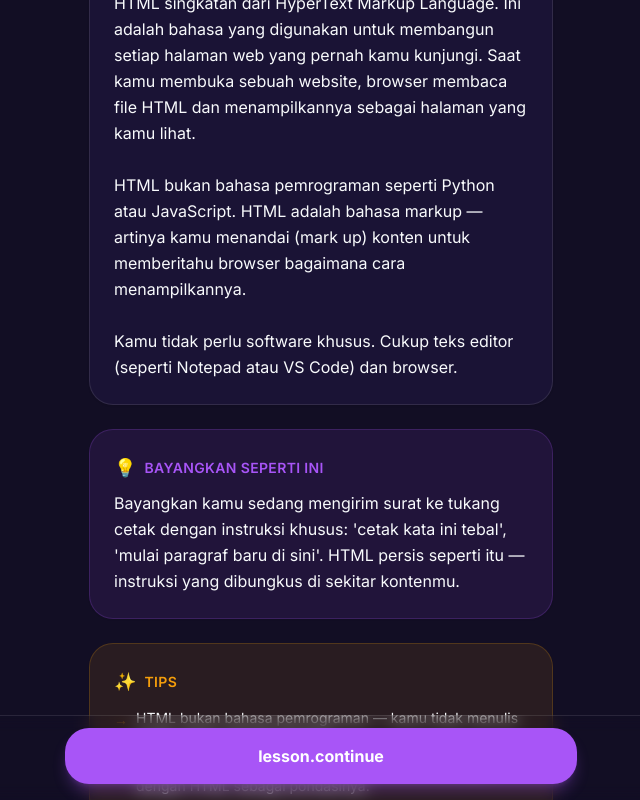
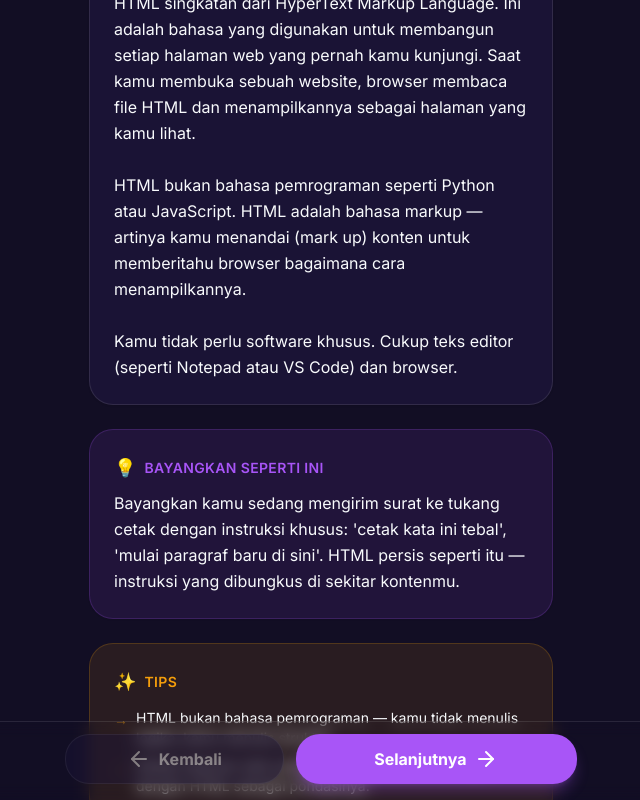
Before and after one commit to soKrizpy/bits2bytes-lesson-engine, a Next.js app: page /lesson/beginner-html-01 in a window 1280 px wide. Both pictures are taken after a click on the button "Mulai Belajar →". Shown: the part 184-984 px from the top of the page, without its empty margins (319-959 px from the left). Built offline with nearby package versions, Linux system fonts and the light colour scheme.

Commit message:
Add Indonesian lesson navigation buttons

```diff
--- a/package.json
+++ b/package.json
@@ -15,6 +15,7 @@
   "dependencies": {
     "ajv": "8.20.0",
     "animejs": "^4.5.0",
+    "lucide-react": "^1.45.0",
     "next": "^15.0.0",
     "next-intl": "3.26.3",
     "react": "^19.0.0",
--- a/src/components/LessonEngine.tsx
+++ b/src/components/LessonEngine.tsx
@@ -15,6 +15,7 @@
 //   - no studentId → LocalStorageAdapter (anonymous / standalone mode)
 
 import { useCallback, useEffect, useMemo, useRef, useState } from 'react';
+import { ArrowLeft, ArrowRight, Check } from 'lucide-react';
 import { useEngineState } from '@/hooks/useEngineState';
 import { LocalStorageAdapter } from '@/persistence/localStorageAdapter';
 import { SupabaseAdapter } from '@/persistence/supabaseAdapter';
@@ -159,12 +160,26 @@ export function LessonEngine({ topicId }: LessonEngineProps) {
 
   // ── Mimo-style advance handler ─────────────────────────────────────────────
   const handleAdvance = useCallback(() => {
+    if (selectedLearningNodeIndex !== null && selectedLearningNodeIndex < studentState.currentNodeIndex) {
+      setSelectedLearningNodeIndex(selectedLearningNodeIndex + 1);
+      setCardKey((k) => k + 1);
+      setCanAdvance(true);
+      return;
+    }
+
     const xp = currentNode?.xp ?? 0;
     if (xp > 0) setXpPopValue(xp);
     advanceNode();
     setCardKey((k) => k + 1);
     setCanAdvance(true);
-  }, [currentNode, advanceNode]);
+  }, [currentNode, advanceNode, selectedLearningNodeIndex, studentState.currentNodeIndex]);
+
+  const handlePrevious = useCallback(() => {
+    if (currentNodeIndex === 0) return;
+    setSelectedLearningNodeIndex(currentNodeIndex - 1);
+    setCardKey((k) => k + 1);
+    setCanAdvance(true);
+  }, [currentNodeIndex]);
 
   // ── Load error: hard block ─────────────────────────────────────────────────
   if (loadError !== null) {
@@ -277,21 +292,37 @@ export function LessonEngine({ topicId }: LessonEngineProps) {
       </main>
 
       {/* ── Sticky bottom CTA bar ───────────────────────────────────── */}
-      <div className="fixed bottom-0 left-0 right-0 z-50 bg-[var(--bg-page)]/95 backdrop-blur border-t border-white/10 sticky-cta-safe-area px-4 py-3 flex justify-center">
+      <div className="fixed bottom-0 left-0 right-0 z-50 bg-[var(--bg-page)]/95 backdrop-blur border-t border-white/10 sticky-cta-safe-area px-4 py-3">
+        <div className="mx-auto flex w-full max-w-lg gap-3">
+          <button
+            onClick={handlePrevious}
+            disabled={currentNodeIndex === 0}
+            className="inline-flex min-h-12 flex-1 items-center justify-center gap-2 rounded-2xl border border-white/15 bg-card px-4 py-3 font-bold text-text-base transition-all duration-200 hover:border-white/25 hover:bg-elevated focus-visible:outline-none focus-visible:ring-2 focus-visible:ring-primary focus-visible:ring-offset-2 focus-visible:ring-offset-background active:scale-[0.98] disabled:cursor-not-allowed disabled:opacity-40"
+            aria-label="Kembali ke halaman sebelumnya"
+          >
+            <ArrowLeft aria-hidden="true" data-icon="inline-start" />
+            Kembali
+          </button>
           <button
             onClick={handleAdvance}
             disabled={!canAdvance || isCompletedSelection}
             className={[
-            'w-full max-w-lg py-4 rounded-2xl font-bold text-base transition-all duration-200',
+              'inline-flex min-h-12 flex-[1.35] items-center justify-center gap-2 rounded-2xl px-4 py-3 font-bold text-base transition-all duration-200',
               'focus-visible:outline-none focus-visible:ring-2 focus-visible:ring-primary focus-visible:ring-offset-2 focus-visible:ring-offset-background',
               canAdvance && !isCompletedSelection
-              ? 'bg-primary hover:bg-primary/90 text-white shadow-lg shadow-primary/30 active:scale-[0.98]'
+                ? 'bg-primary text-white shadow-lg shadow-primary/30 hover:bg-primary/90 active:scale-[0.98]'
                 : 'bg-white/10 text-text-muted cursor-not-allowed',
             ].join(' ')}
-          aria-label={isLastNode ? t('lesson.finish') : t('lesson.continue')}
+            aria-label={isLastNode ? 'Selesai' : 'Selanjutnya'}
           >
-          {isLastNode ? (t('lesson.finish') ?? 'Selesai') : (t('lesson.continue') ?? 'Lanjut →')}
+            {isLastNode ? 'Selesai' : 'Selanjutnya'}
+            {isLastNode ? (
+              <Check aria-hidden="true" data-icon="inline-end" />
+            ) : (
+              <ArrowRight aria-hidden="true" data-icon="inline-end" />
+            )}
           </button>
+        </div>
       </div>
     </div>
   );
```
Also changed, not shown: 1 other file (tests, documents, lock files or other folders). Lines whose indentation alone changed are shown as unchanged.
